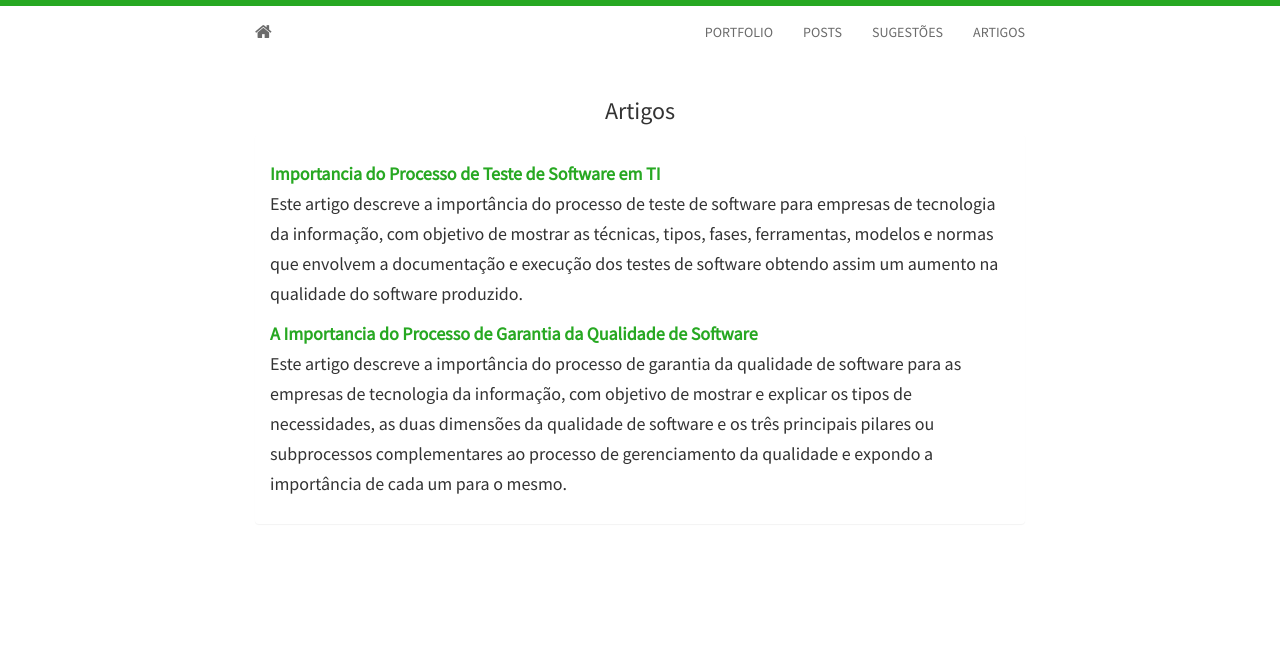
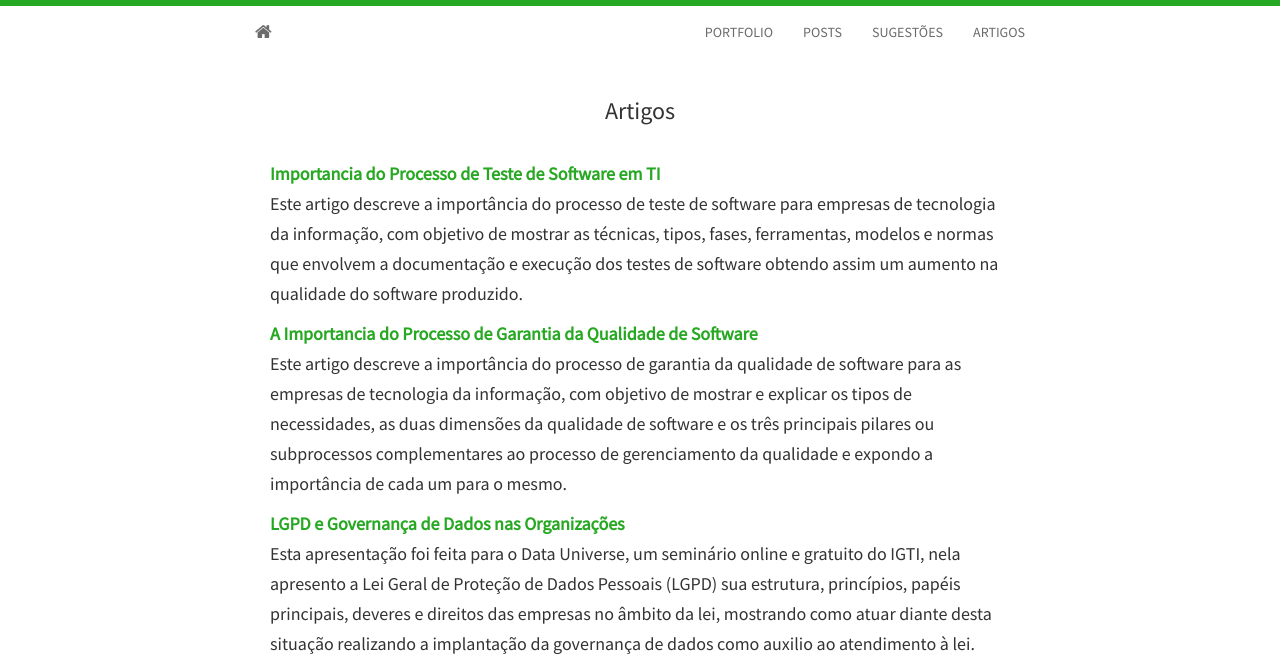
Before and after one commit to mateusbtlopes/mateusbtlopes.github.io, a Jekyll site: the page built from artigo.html, in a window 1280 px wide. Shown: the top 669 px of the page. Built offline with Jekyll 4.4.1, drawn with Linux system fonts in a browser that asks for light colours; nearby versions of some CDN libraries; grey boxes are pictures that could not be loaded.

Commit message:
- Atualizando página de artigos

```diff
--- a/_includes/artigo.html
+++ b/_includes/artigo.html
@@ -15,6 +15,11 @@
 			com objetivo de mostrar e explicar os tipos de necessidades, as duas dimensões da qualidade de software e os três principais pilares
 			ou subprocessos complementares ao processo de gerenciamento da qualidade e expondo a importância de cada um para o mesmo.</p>
 		</h5>
+		<h5>
+			<strong><a href="https://github.com/mateusbtlopes/artigos/blob/master/DataUniverse-LGPD%26GovernancadeDados.pdf" target="_blank" title="Clique e leia na integra">LGPD e Governança de Dados nas Organizações</a></strong>
+			<p>Esta apresentação foi feita para o Data Universe, um seminário online e gratuito do IGTI, nela apresento a Lei Geral de Proteção de Dados Pessoais (LGPD) sua estrutura, princípios, papéis principais, deveres e direitos das empresas no âmbito da lei, mostrando como atuar diante desta situação realizando a implantação da governança de dados como auxilio ao atendimento à lei.</p>
+			<iframe width="480" height="280" src="https://www.youtube-nocookie.com/embed/es3Edug15YQ" frameborder="0" allow="accelerometer; autoplay; clipboard-write; encrypted-media; gyroscope; picture-in-picture" allowfullscreen></iframe>
+		</h5>
     </div>
   </div>
 </div>
```
